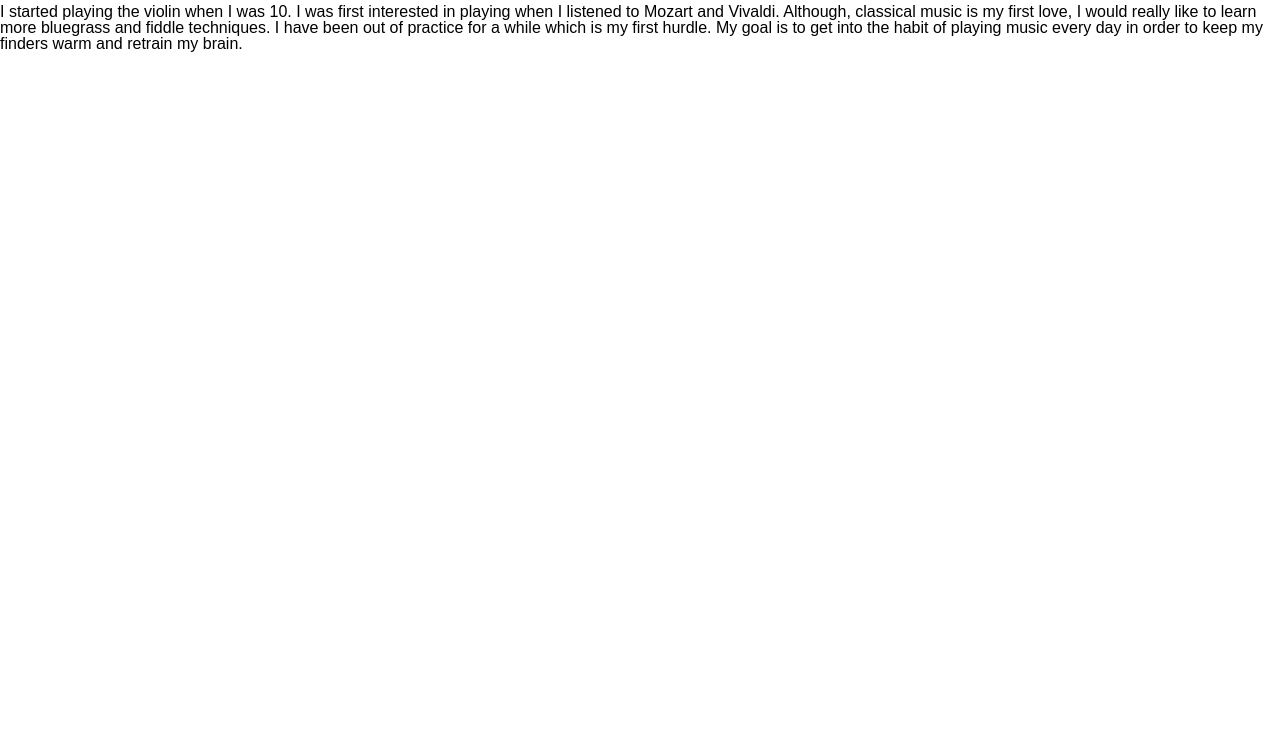
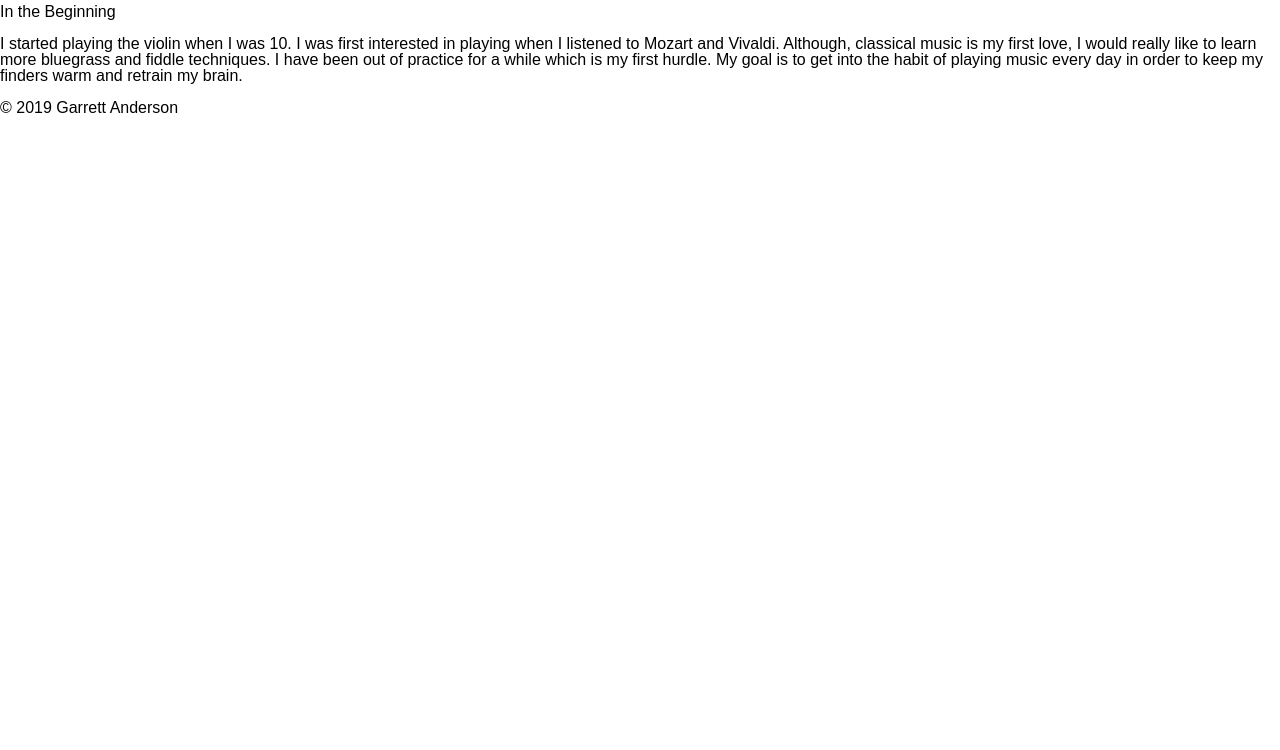
Before and after one commit to GarrettAnderson/my-hobbies, a website: page public/index.html in a window 1280 px wide. Shown: the part 71-821 px from the top of the page. Drawn offline with Linux system fonts and the light colour scheme.

Commit message:
added a header titled In the Beginning within the paragraph section tag and added a footer tag with a copy right the year and my full name

```diff
--- a/public/index.html
+++ b/public/index.html
@@ -12,12 +12,14 @@
 <body>
   <h1 class='hobbiesTitle'>Let Me Tell You About the Violin</h1>
   <section>
+    <header>In the Beginning</header>
     <p>
       I started playing the violin when I was 10. I was first interested in playing when I listened to Mozart and
       Vivaldi. Although, classical music is my first love, I would really like to learn more bluegrass and fiddle
       techniques. I have been out of practice for a while which is my first hurdle. My goal is to get into the habit of playing music every day in order to keep my finders warm and retrain my brain.
     </p>
   </section>
+  <footer>&copy; 2019 Garrett Anderson</footer>
 </body>
 
 </html>
```
